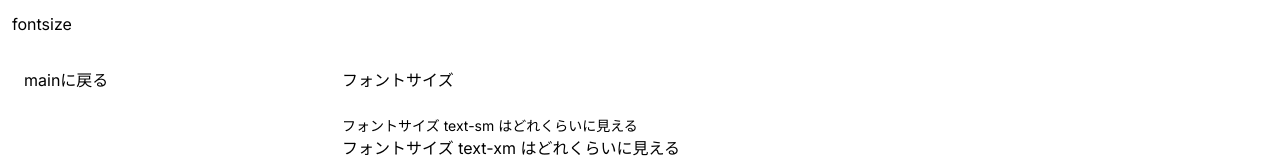
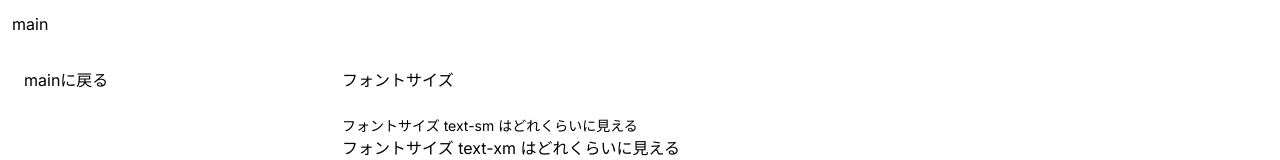
Before and after one commit to ai-biz20-sasaki/tailwind-storehouse, a Next.js app: page /main/fontsize in a window 1280 px wide. Shown: the top 160 px of the page. Built offline with nearby package versions, Linux system fonts and the light colour scheme.

Commit message:
Add src/app/main/layout.tsx

```diff
--- a/src/app/main/fontsize/page.tsx
+++ b/src/app/main/fontsize/page.tsx
@@ -3,9 +3,6 @@ import Link from 'next/link';
 export default function fontsize() {
   return (
     <div>
-      <div className="flex flex-row p-2 m-1">
-        <p>fontsize</p>
-      </div>
       <div className="flex flex-row p-2 m-1">
         <div className="basis-1/4 p-2 m-1">
           <Link
--- /dev/null
+++ b/src/app/main/layout.tsx
@@ -0,0 +1,15 @@
+export default function MainLayout({
+  children, // will be a page or nested layout
+}: {
+  children: React.ReactNode
+}) {
+  return (
+    <section>
+      {/* Include shared UI here e.g. a header or sidebar */}
+      <nav className="flex flex-row p-2 m-1">
+        <p>main</p>
+      </nav>
+      {children}
+    </section>
+  )
+}
--- a/src/app/main/page.tsx
+++ b/src/app/main/page.tsx
@@ -3,9 +3,6 @@ import Link from 'next/link';
 export default function main() {
   return (
     <div>
-      <div className="flex flex-row p-2 m-1">
-        <p>main</p>
-      </div>
       <div className="flex flex-row p-2 m-1">
         <div className="basis-1/4 p-2 m-1">
           <Link
```
